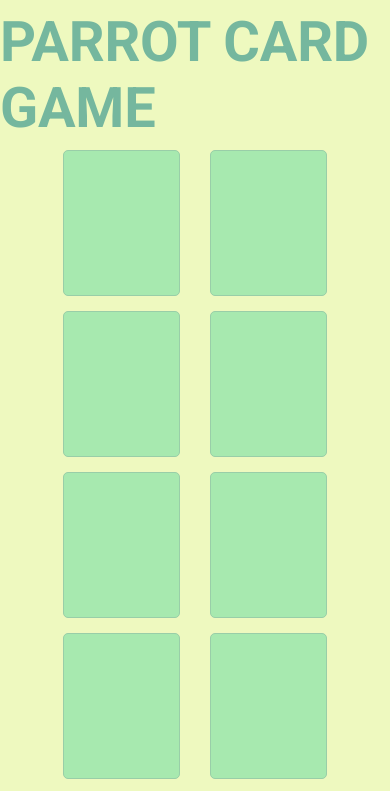
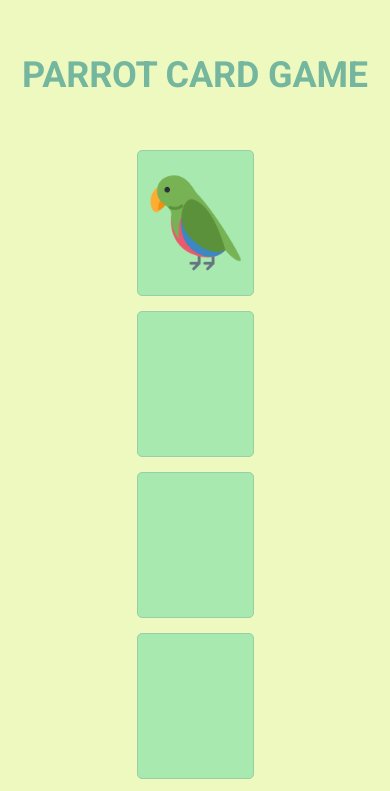
Before and after one commit to augustobf22/projeto4-parrots, a plain HTML site: page index.html in a window 390 px wide. Shown: the top 791 px of the page. Drawn offline with nearby package versions, Linux system fonts and the light colour scheme.

Commit message:
layout mobile

```diff
--- a/css/style.css
+++ b/css/style.css
@@ -7,6 +7,16 @@ body {
 * {
     box-sizing: border-box;
     font-family: "Roboto", sans-serif;
+}
+
+h1 {
+    font-family: Roboto;
+    font-size: 56px;
+    font-weight: 700;
+    line-height: 66px;
+    letter-spacing: -0.004em;
+    text-align: left;
+    color: rgba(117, 183, 158, 1);
 }
 
 .content {
@@ -22,16 +32,6 @@ body {
     display:flex;
     justify-content: center;
     align-items: center;
-}
-
-h1 {
-    font-family: Roboto;
-    font-size: 56px;
-    font-weight: 700;
-    line-height: 66px;
-    letter-spacing: -0.004em;
-    text-align: left;
-    color: rgba(117, 183, 158, 1);
 }
 
 .container-cards {
@@ -54,6 +54,10 @@ h1 {
     border-radius: 5px;
 
     margin: 0px 15px 15px 15px;
+
+    display:flex;
+    justify-content: center;
+    align-items: center;
 }
 
 img {
@@ -61,12 +65,17 @@ img {
     height:100px;
 }
 
-/*h1 mobile {
+@media (max-width: 614px) {
+    h1 {
     font-family: Roboto;
     font-size: 36px;
     font-weight: 700;
     line-height: 42px;
     letter-spacing: -0.004em;
     text-align: center;
-    color: rgba(117, 183, 158, 1);
-}*/
+    }
+
+    .container-cards {
+        flex-direction:column;
+    }
+}
--- a/index.html
+++ b/index.html
@@ -19,7 +19,9 @@
             <h1>PARROT CARD GAME</h1>
         </div>
         <div class="container-cards">
-            <div class="card"></div>
+            <div class="card">
+                <img src="./assets/back.png" alt="papagainho">
+            </div>
             <div class="card"></div>
             <div class="card"></div>
             <div class="card"></div>
```
Also changed, not shown: assets/back.png (added).
